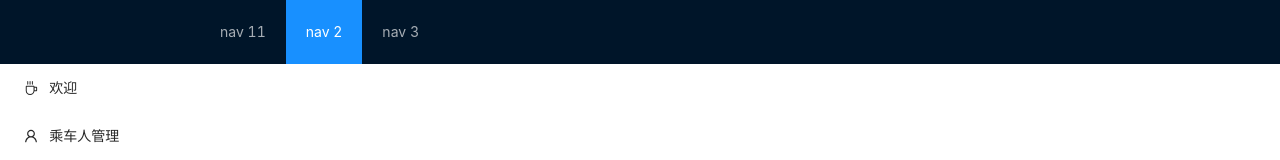
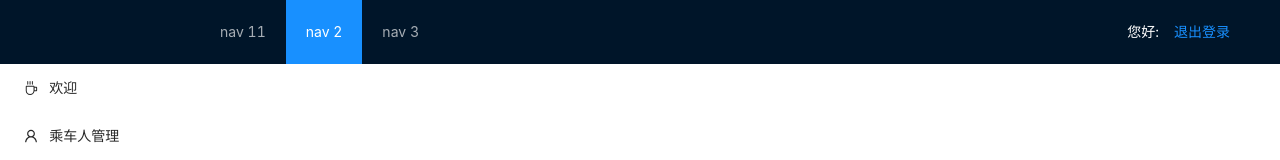
Before and after one commit to coderzhn/train, a Vue app in the folder web/: page / in a window 1280 px wide. Shown: the top 160 px of the page. Built offline with nearby package versions, Linux system fonts and the light colour scheme; no server answers.

Commit message:
使用vuex(store)来保存登录信息

```diff
--- a/web/src/components/the-header.vue
+++ b/web/src/components/the-header.vue
@@ -1,6 +1,12 @@
-<template>
+<template >
   <a-layout-header  class="header" >
     <div class="logo"  />
+    <div style="float: right; color: white;">
+      您好:{{member.mobile}} &nbsp;&nbsp;
+      <router-link to="/login">
+        退出登录
+      </router-link>
+    </div>
     <a-menu
         v-model:selectedKeys="selectedKeys1"
         theme="dark"
@@ -16,12 +22,14 @@
 
 <script>
 import { defineComponent,ref } from 'vue';
+import store from "@/store";
 
 export default defineComponent({
   name: "the-header-view",
   setup() {
-
+    let member = store.state.member;
     return {
+      member,
       selectedKeys1: ref(['2']),
     };
   },
--- a/web/src/store/index.js
+++ b/web/src/store/index.js
@@ -2,12 +2,17 @@
 
 export default createStore({
   state: {
+    member: {}
   },
   getters: {
   },
   mutations: {
+    setMember (state,_member){
+      state.member = _member
+    },
   },
   actions: {
+
   },
   modules: {
   }
--- a/web/src/views/login.vue
+++ b/web/src/views/login.vue
@@ -42,10 +42,11 @@
 import axios from'axios';
 import { notification } from 'ant-design-vue';
 import { useRouter } from 'vue-router'
+import store from "@/store";
 
 export default defineComponent({
   name: "login-view",
-  setup() {
+  setup: function () {
     const router = useRouter();
     const loginForm = reactive({
       mobile: '17762273596',
@@ -58,10 +59,10 @@
       }).then(response => {
         let data = response.data;
         if (data.success) {
-          notification.success({ description: '发送验证码成功！' });
+          notification.success({description: '发送验证码成功！'});
           loginForm.code = "8888";
         } else {
-          notification.error({ description: data.message });
+          notification.error({description: data.message});
         }
       });
     };
@@ -70,11 +71,12 @@
       axios.post("/member/member/login", loginForm).then((response) => {
         let data = response.data;
         if (data.success) {
-          notification.success({ description: '登录成功！' });
+          notification.success({description: '登录成功！'});
           // 登录成功，跳到控台主页
           router.push("/");
+          store.commit("setMember",data.content)
         } else {
-          notification.error({ description: data.message });
+          notification.error({description: data.message});
         }
       })
     };
```
Also changed, not shown: 1 other file (tests, documents, lock files or other folders).
